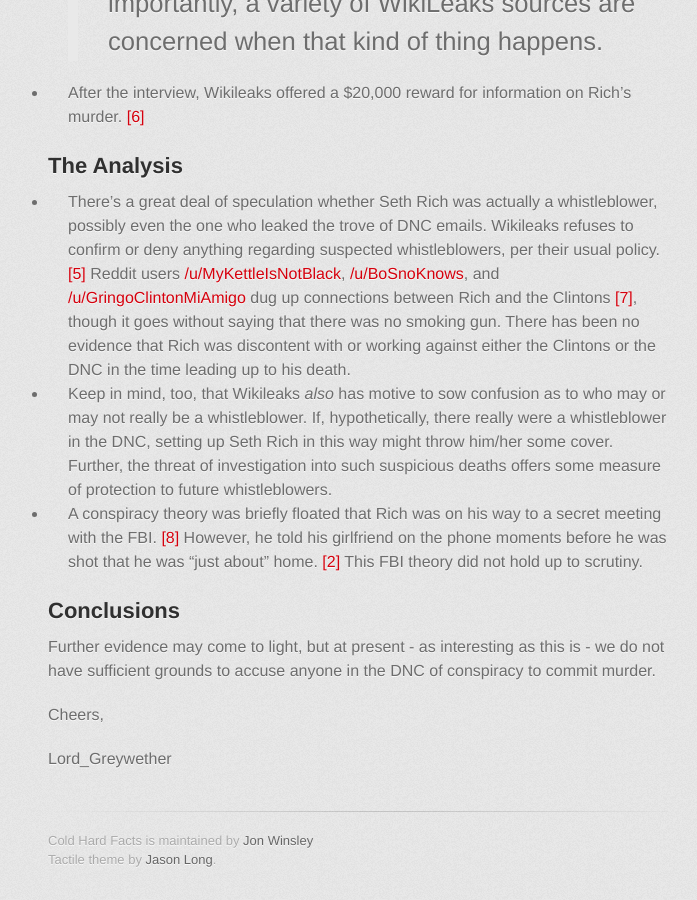
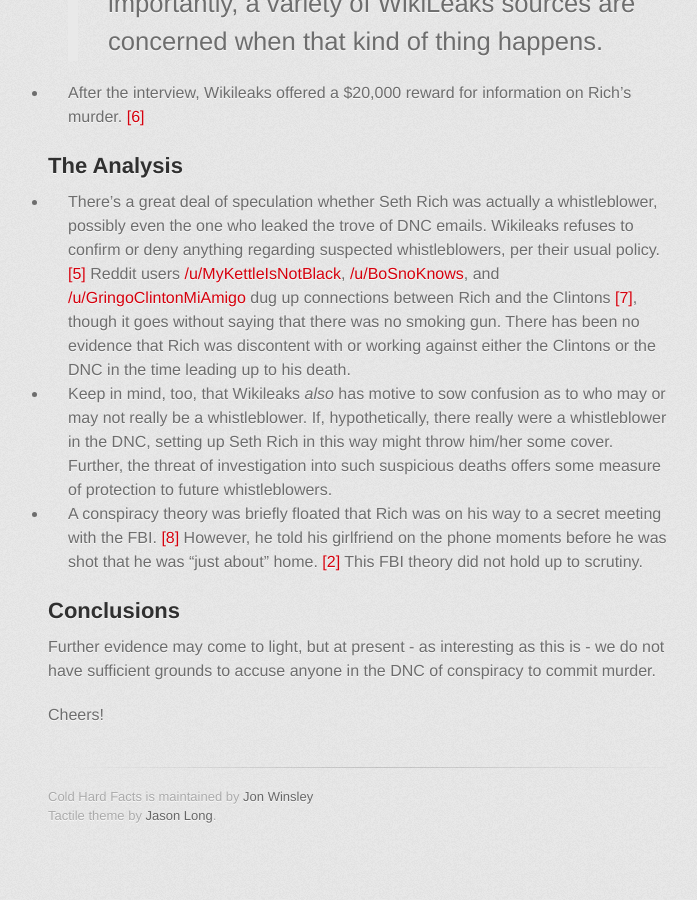
Before and after one commit to glitchassassin/cold-hard-facts, a Jekyll site: the page built from _posts/2016-08-12-seth-rich-coverup-robbery-gone-bad.md, in a window 1280 px wide and 900 px high, scrolled down 1107 px. Shown: the whole window, without its empty margins (282-979 px from the left). Built offline with Jekyll 4.4.1, drawn with Linux system fonts in a browser that asks for light colours; some web fonts are replaced; after the commit the page ends 1963 px from its top, so only the background shows below that.

Commit message:
Updated 2016-08-12-seth-rich-coverup-robbery-gone-bad.md

```diff
--- a/_posts/2016-08-12-seth-rich-coverup-robbery-gone-bad.md
+++ b/_posts/2016-08-12-seth-rich-coverup-robbery-gone-bad.md
@@ -31,6 +33,4 @@
 
 Further evidence may come to light, but at present - as interesting as this is - we do not have sufficient grounds to accuse anyone in the DNC of conspiracy to commit murder.
 
-Cheers,
-
-Lord_Greywether
+Cheers!
```
Also changed, not shown: other parts of _posts/2016-08-12-seth-rich-coverup-robbery-gone-bad.md (+4 -2 lines).
